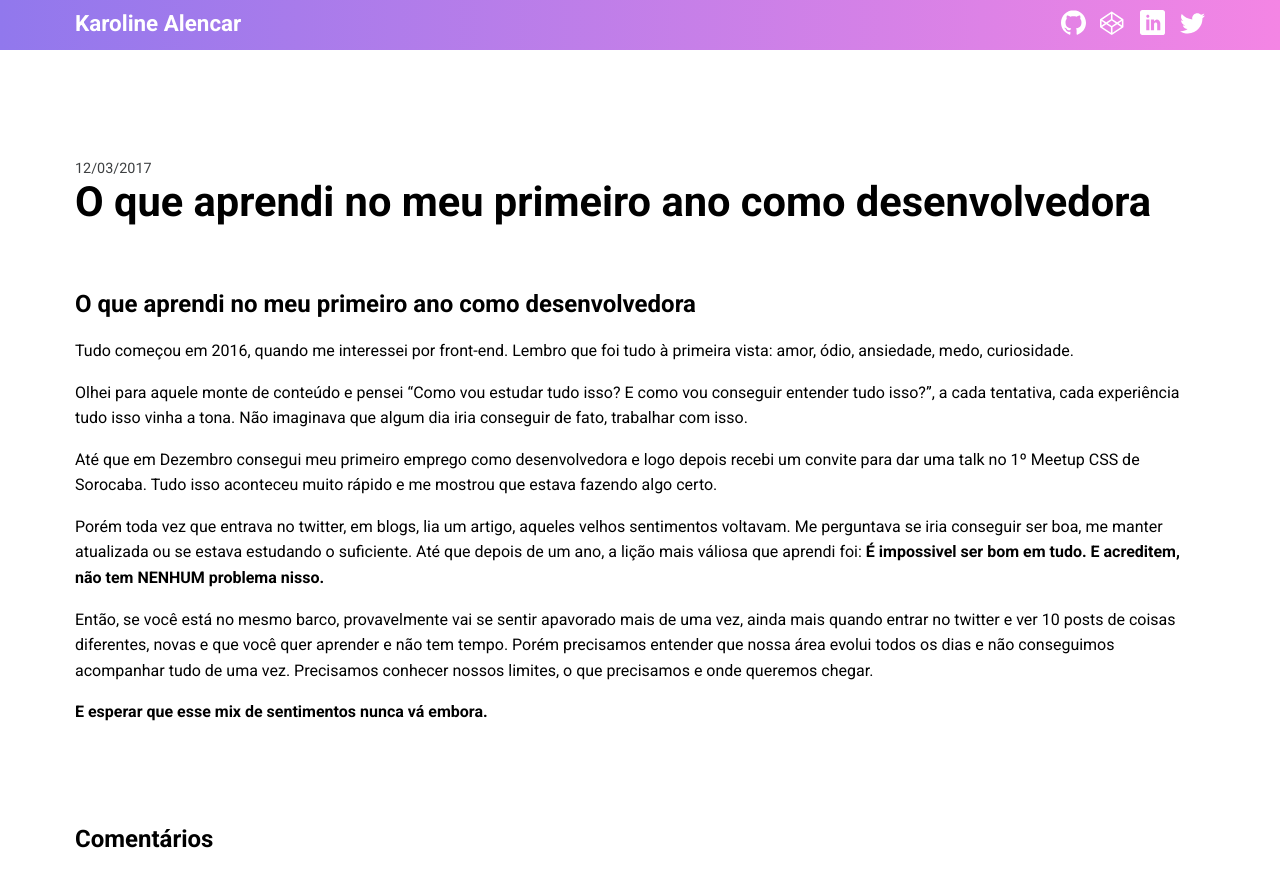
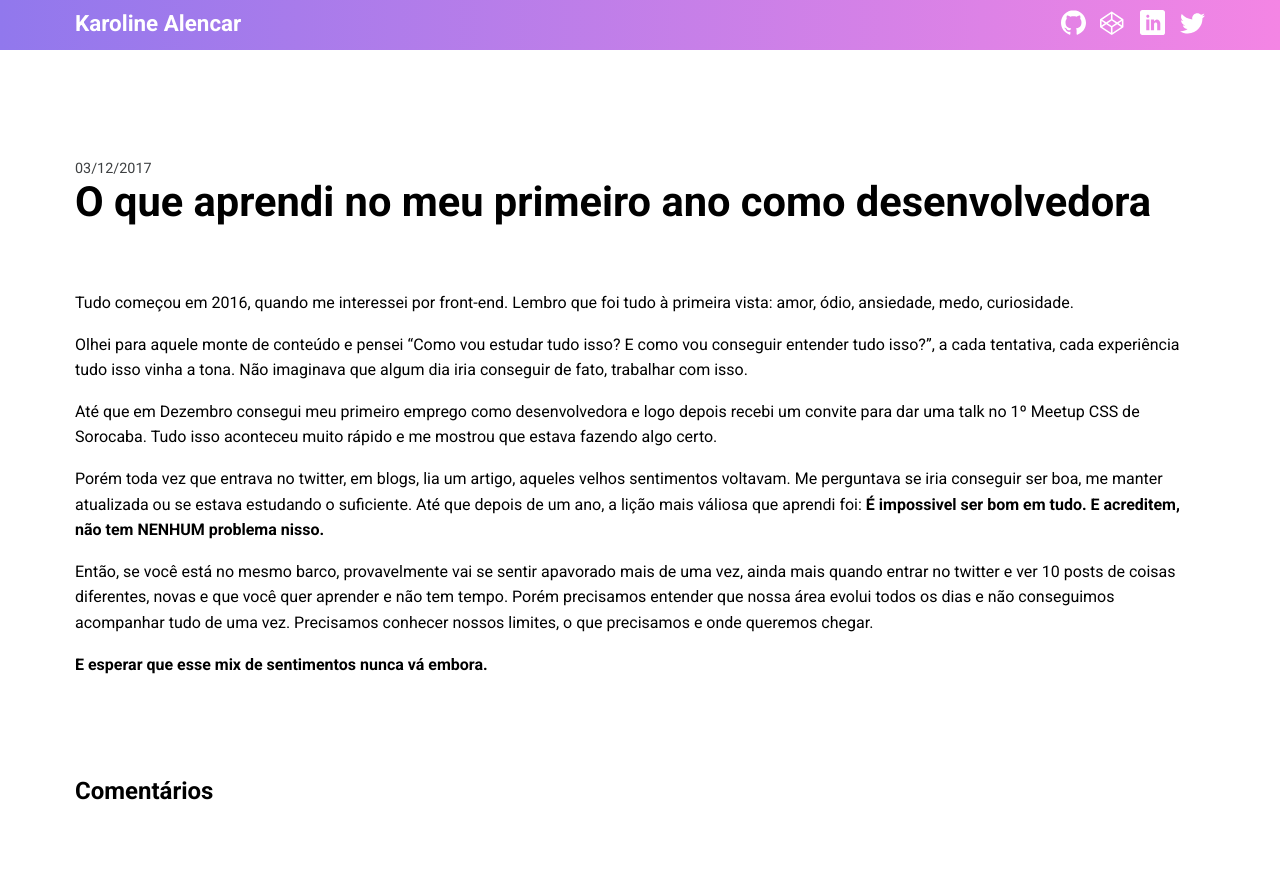
Before and after one commit to karolinedealencar/karolinedealencar.com.br, a Jekyll site: the page built from _posts/2017-12-03-o-que-aprendi-no-meu-primeiro-ano-como-desenvolvedora.md, in a window 1280 px wide. Shown: the top 887 px of the page. Built offline with Jekyll 4.4.1, drawn with Linux system fonts in a browser that asks for light colours; comment, search, counter and statistics services are not loaded.

Commit message:
Retirando título do MD e mudando data do post

```diff
--- a/_posts/2017-03-12-o-que-aprendi-no-meu-primeiro-ano-como-desenvolvedora.md
+++ b/_posts/2017-12-03-o-que-aprendi-no-meu-primeiro-ano-como-desenvolvedora.md
@@ -1,11 +1,9 @@
 ---
 layout: post
 title: O que aprendi no meu primeiro ano como desenvolvedora
-date: 2017-03-12 18:30:31 -0200
+date: 2017-12-03 8:30:31 -0200
 categories: Front-end
 ---
-
-# O que aprendi no meu primeiro ano como desenvolvedora
 
 Tudo começou em 2016, quando me interessei por front-end. Lembro que foi tudo à primeira vista: amor, ódio, ansiedade, medo, curiosidade.
 
```
